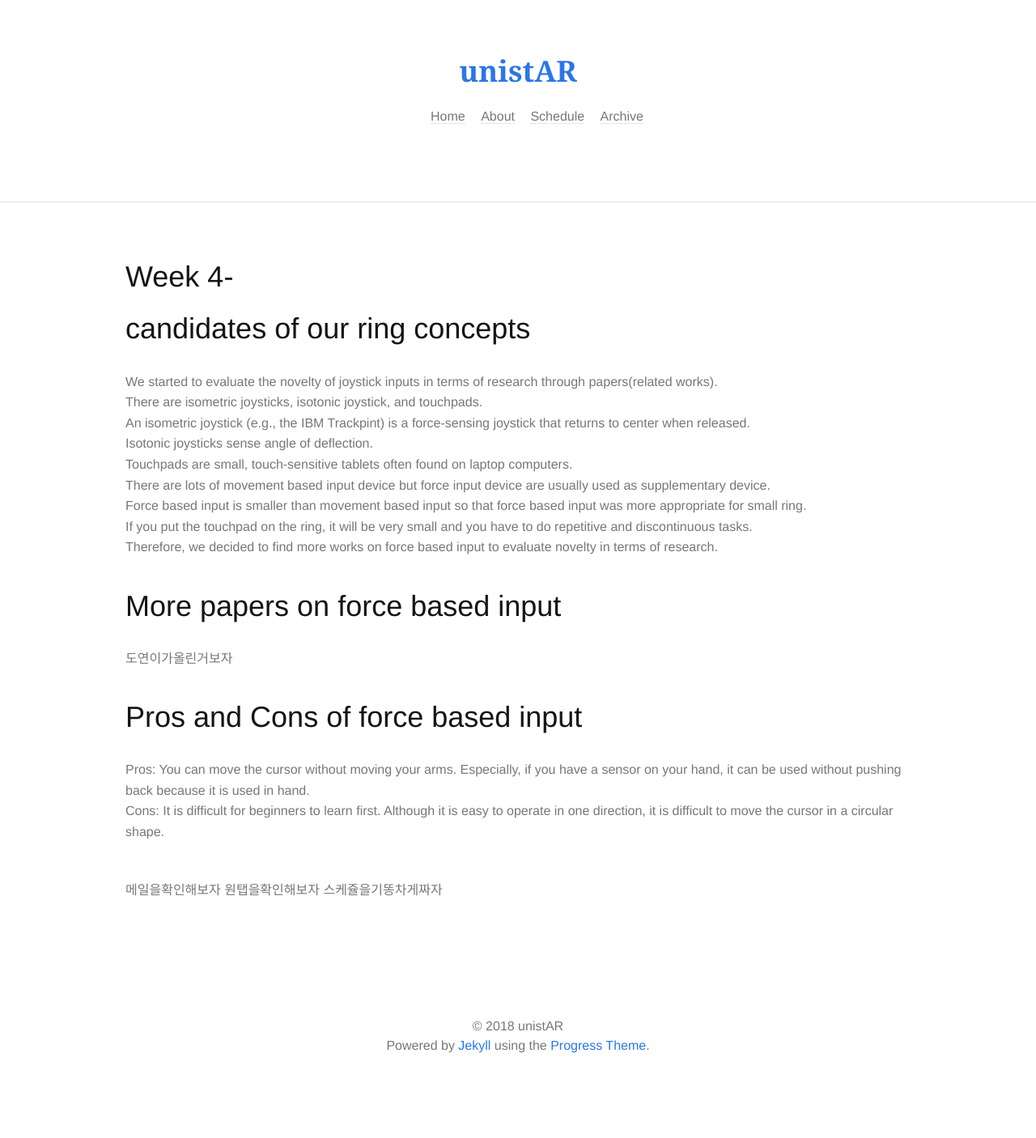
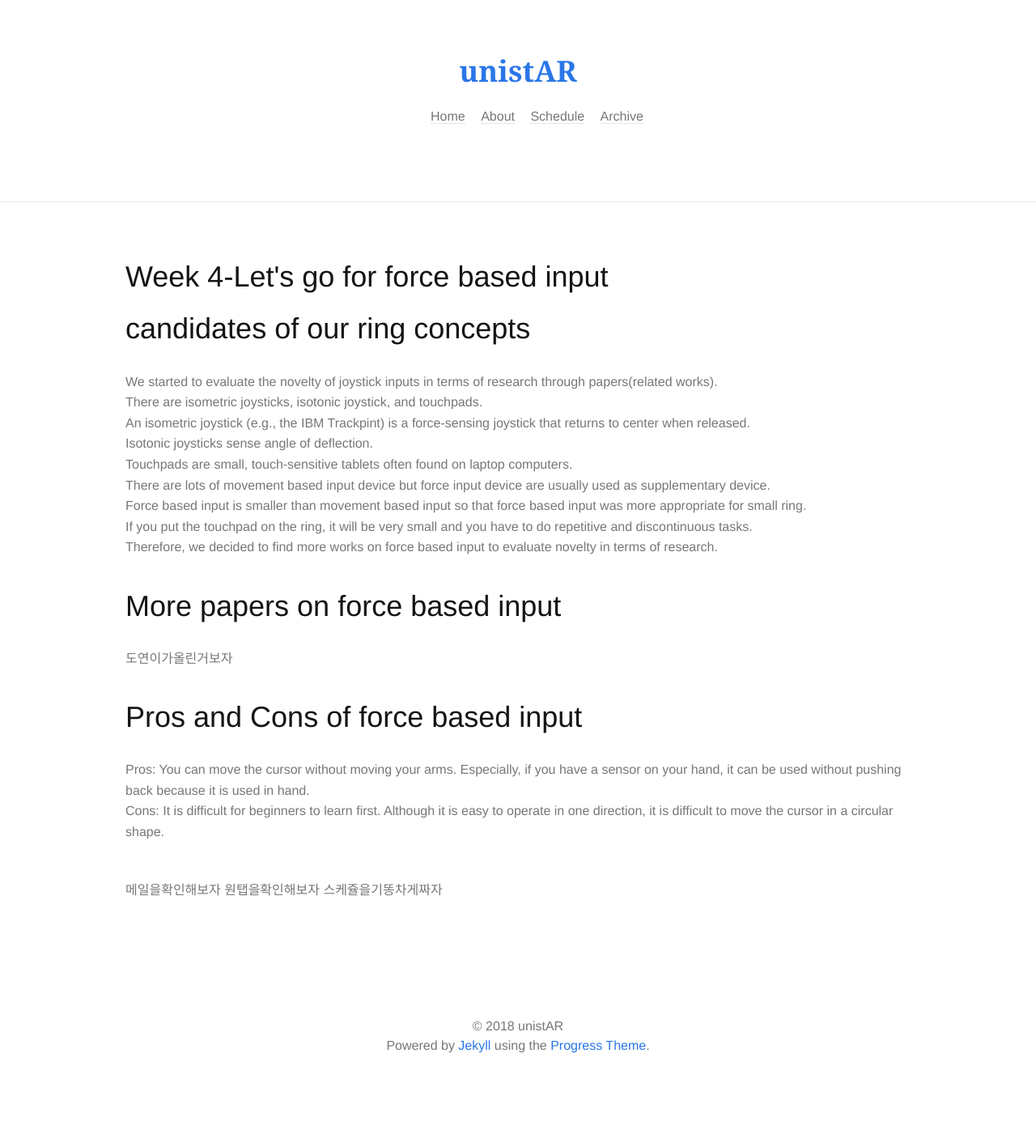
Before and after one commit to unist-AR/unist-AR.github.io, a Jekyll site: the page built from _posts/2018-04-06-Week-4.md, in a window 1280 px wide. Shown: the whole page at 81% size. Built offline with Jekyll 4.4.1, drawn with Linux system fonts in a browser that asks for light colours; some web fonts are replaced.

Commit message:
Update 2018-04-06-Week-4.md

```diff
--- a/_posts/2018-04-06-Week-4.md
+++ b/_posts/2018-04-06-Week-4.md
@@ -1,6 +1,6 @@
 ---
 layout: post
-title: Week 4-
+title: Week 4-Let's go for force based input
 description: ""
 ---
 
```
